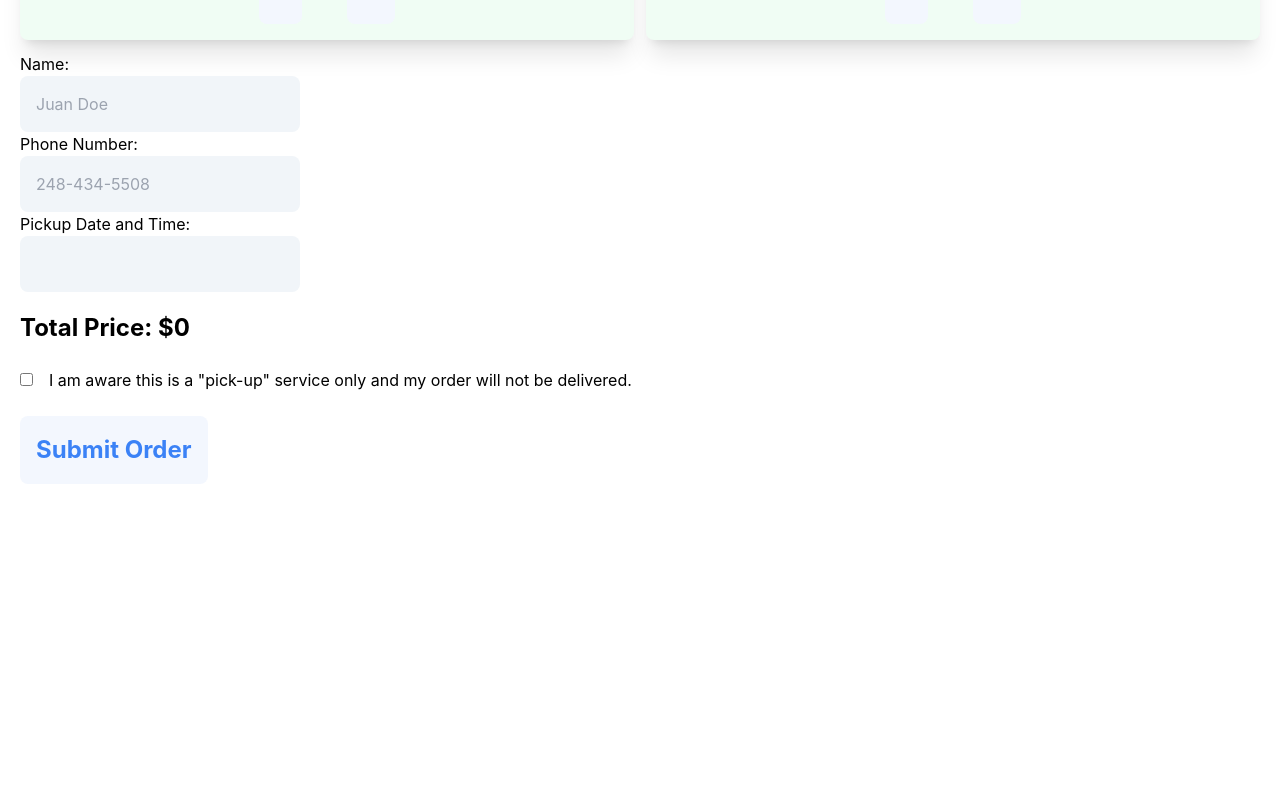
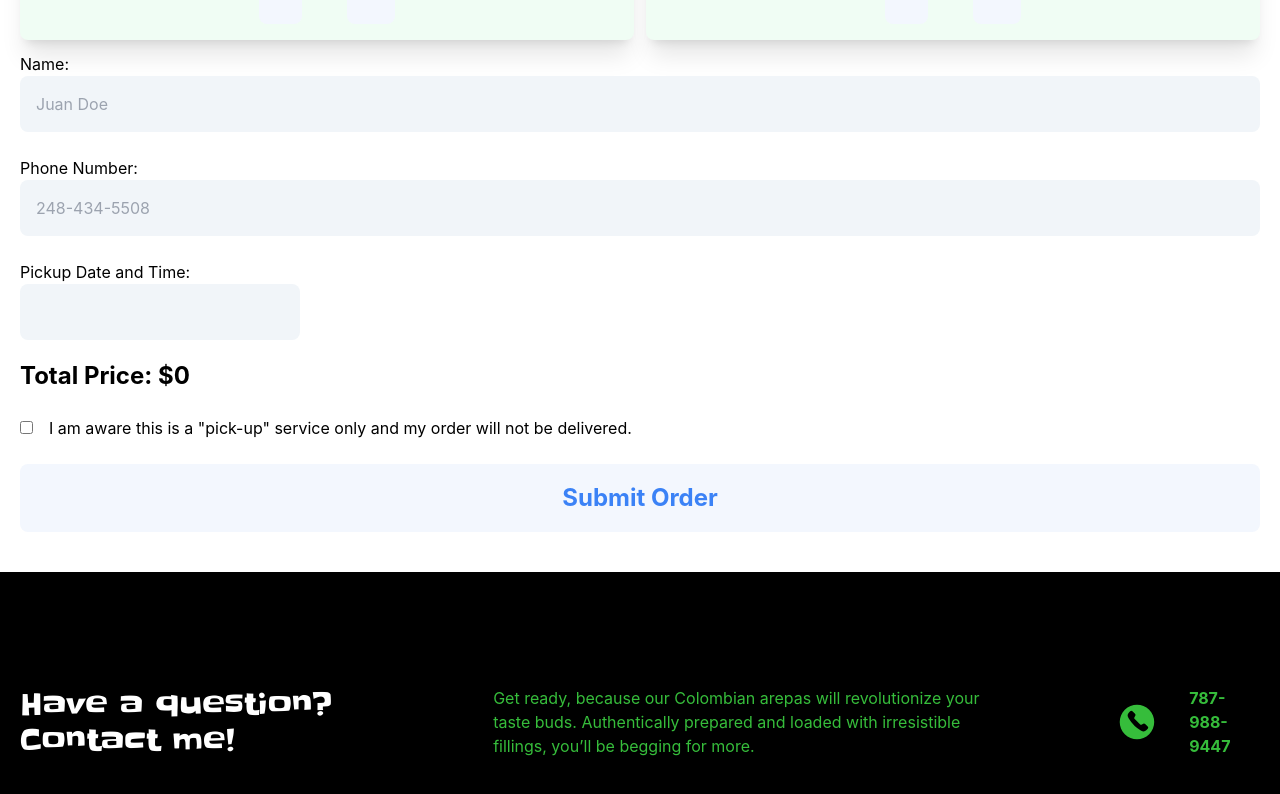
Before and after one commit to Calesi19/Rexburg-Arepas, a React (Vite) app in the folder frontend/arepas/: page / in a window 1280 px wide. Shown: the part 3546-4340 px from the top of the page. Before the commit the page ends 4070 px from the top, so only its background shows below. Built offline with nearby package versions, Linux system fonts and the light colour scheme.

Commit message:
Feat: Added contact section

```diff
--- a/frontend/arepas/src/App.jsx
+++ b/frontend/arepas/src/App.jsx
@@ -5,6 +5,7 @@ import Footer from "./components/Footer";
 import About from "./components/About";
 import SectionBreak from "./components/SectionBreak";
 import Menu from "./components/Menu";
+import Contact from "./components/Contact";
 
 
 
@@ -18,6 +19,7 @@ function App() {
       <About />
       <Footer />
       <Menu />
+      <Contact />
 
     </>
   );
--- /dev/null
+++ b/frontend/arepas/src/components/Contact.jsx
@@ -0,0 +1,29 @@
+
+
+
+function Contact() {
+  return (
+    <div className="bg-black min-h-[300px] p-5 flex flex-col gap-5 justify-center md:flex-row md:items-center lg:flex-row lg:items-center lg:gap-[10%]">
+        <h2 className="font-[slackey] text-white text-3xl max-w-[500px]">
+          Have a question? Contact me!
+        </h2>
+
+        <p className="text-[#36bd3b] max-w-[500px]">
+          Get ready, because our Colombian arepas will revolutionize your taste
+          buds. Authentically prepared and loaded with irresistible fillings,
+          you’ll be begging for more.
+          </p>
+
+          <div className="flex flex-row items-center">
+              <img
+                  className="w-10 h-10"
+                  src="/src/assets/phone.svg" alt="Phone" />
+
+              <div className="text-[#36bd3b] font-bold font-3xl mx-8">787-988-9447</div>
+
+          </div>
+      </div>
+  );
+}
+
+export default Contact;
--- a/frontend/arepas/src/components/Menu.jsx
+++ b/frontend/arepas/src/components/Menu.jsx
@@ -162,7 +162,7 @@ const Menu = () => {
         </label>
 
         <input
-          className="xs:w-full p-4 text-black bg-slate-100 rounded-lg border-none transition-[.3s] hover:shadow-2xl"
+          className="w-full p-4 text-black bg-slate-100 rounded-lg border-none transition-[.3s]"
           type="text"
           placeholder="Juan Doe"
           value={name}
@@ -171,29 +171,29 @@ const Menu = () => {
         />
 
         <br />
-
+        <br />
         <label>
           Phone Number:
           <br />
         </label>
         <input
-          className="p-4 text-black bg-slate-100 rounded-lg border-none transition-[.3s] hover:shadow-2xl"
+          className="w-full p-4 text-black bg-slate-100 rounded-lg border-none transition-[.3s]"
           type="tel"
           value={phone}
           placeholder="248-434-5508"
-          pattern="[0-9]{3}-[0-9]{3}-[0-9]{4}"
+          pattern="[0-9]{10}"
           onChange={(e) => setPhone(e.target.value)}
           required
         />
       </div>
+      <br />
+      <div>
 
-      <div>
-        {/* Your other form components here */}
         <label
           className="text-black">
           Pickup Date and Time:</label><br></br>
         <DatePicker
-          className="p-4 text-black bg-slate-100 rounded-lg border-none transition-[.3s] hover:shadow-2xl"
+          className="w-full p-4 text-black bg-slate-100 rounded-lg border-none transition-[.3s] hover:shadow-2xl"
           required={true}
           selected={pickupDate}
           onChange={(date) => setPickupDate(date)}
@@ -214,6 +214,7 @@ const Menu = () => {
         <br />
 
         <div>
+
           <input
             type="checkbox"
             id="pickup-checkbox"
@@ -230,7 +231,7 @@ const Menu = () => {
         <br />
 
         <input
-          className="font-bold bg-[#f3f7fe] text-[18pt] text-[#3b82f6] rounded-lg border-none p-4 transition-[.3s] hover:bg-[#3b82f6] hover:text-white hover:shadow-[#ceff92] hover:shadow-2xl"
+          className="w-full font-bold bg-[#f3f7fe] text-[18pt] text-[#3b82f6] rounded-lg border-none p-4 transition-[.3s] hover:bg-[#3b82f6] hover:text-white hover:shadow-[#ceff92] hover:shadow-2xl"
           id="submit-button" type="submit" value="Submit Order" />
       </div>
     </form>
```
Also changed, not shown: frontend/arepas/src/assets/phone.svg (added).
